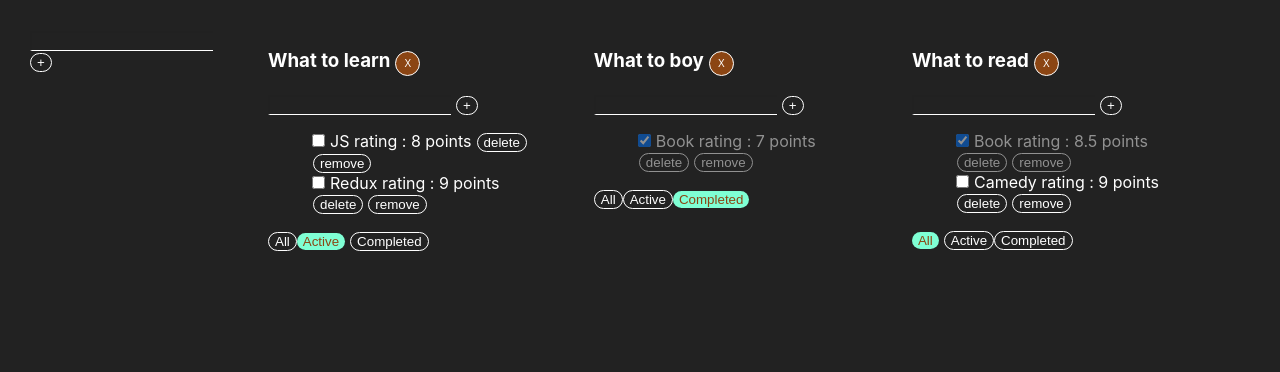
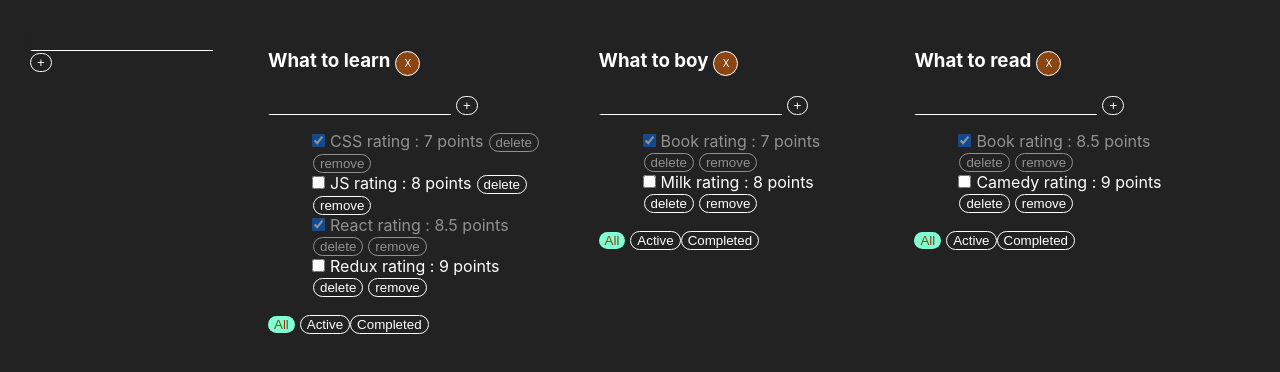
Before and after one commit to IvanSlivenko/todo-list-from-it-camasutra, a React (Create React App) app in the folder it-incubator-todolist-ts/: page / in a window 1280 px wide. Shown: the top 372 px of the page. Built offline with nearby package versions, Linux system fonts and the light colour scheme.

Commit message:
04-02-2025-17-30

```diff
--- a/it-incubator-todolist-ts/src/App.tsx
+++ b/it-incubator-todolist-ts/src/App.tsx
@@ -91,8 +91,8 @@ function App() {
 
 
     let [todolists, setTodolist] = useState<Array<TodoListType>>([
-        {id: totolistId1, title: "What to learn", filter: "active"},
-        {id: totdolistId2, title: "What to boy", filter: "complited"},
+        {id: totolistId1, title: "What to learn", filter: "all"},
+        {id: totdolistId2, title: "What to boy", filter: "all"},
         {id: totdolistId3, title: "What to read", filter: "all"},
 
 
@@ -128,8 +128,8 @@ function App() {
         <div className="App App-header">
             {/*<input/>*/}
             {/*    <button>+</button>*/}
-            <AddItemForm id={"www"} addTask={()=>{
-                console.log()}}/>
+            <AddItemForm addItem={(title:string)=>{
+                console.log(String(title))}}/>
             {
                 todolists.map((tl) => {
 
--- a/it-incubator-todolist-ts/src/Components/AddItemForm.tsx
+++ b/it-incubator-todolist-ts/src/Components/AddItemForm.tsx
@@ -1,8 +1,7 @@
 import React, {ChangeEvent, KeyboardEvent, useState} from "react";
 
 type AddItemFormPropsType = {
-    id: string
-    addTask: (title: string, todolistId: string) => void
+    addItem: (title: string) => void
 
 }
 
@@ -21,7 +20,7 @@ export function AddItemForm(props: AddItemFormPropsType) {
         }
 
         if (newTaskTitle.trim() !== "") {
-            props.addTask(newTaskTitle, props.id);
+            props.addItem(newTaskTitle);
             setNewTaskTitle("");
             setError(null)
         } else {
@@ -32,7 +31,7 @@ export function AddItemForm(props: AddItemFormPropsType) {
     const onKeyDownHandler = (e: KeyboardEvent<HTMLInputElement>) => {
         setError(null)
         if (e.ctrlKey && e.key === "Enter" && newTaskTitle.trim() !== "") {
-            props.addTask(newTaskTitle, props.id);
+            props.addItem(newTaskTitle);
             setNewTaskTitle("");
         }
     };
--- a/it-incubator-todolist-ts/src/Components/Todolist.tsx.tsx
+++ b/it-incubator-todolist-ts/src/Components/Todolist.tsx.tsx
@@ -25,37 +25,6 @@ type PropsType = {
 }
 
 export function Todolist(props: PropsType) {
-
-    // const [newTaskTitle, setNewTaskTitle] = useState("")
-    // const [error, setError] = useState<string | null>(null)
-
-    // const onNewTitleChangeHandler = (e: ChangeEvent<HTMLInputElement>) => {
-    //     setNewTaskTitle(e.currentTarget.value)
-    // }
-
-    // const onKeyDownHandler = (e: KeyboardEvent<HTMLInputElement>) => {
-    //     setError(null)
-    //     if (e.ctrlKey && e.key === "Enter" && newTaskTitle.trim() !== "") {
-    //         props.addTask(newTaskTitle,props.id);
-    //         setNewTaskTitle("");
-    //     }
-    // };
-
-    // const addTask = () => {
-    //     if (newTaskTitle.trim() === "херня") {
-    //         console.log("Ви написали слово - Херня -")
-    //         return
-    //     }
-    //
-    //     if (newTaskTitle.trim() !== "") {
-    //         props.addTask(newTaskTitle, props.id);
-    //         setNewTaskTitle("");
-    //         setError(null)
-    //     } else {
-    //         setError("Title is required")
-    //     }
-    // }
-
     const onAllClickHandler = () => {
         props.changeFilter("all", props.id)
     }
@@ -71,6 +40,10 @@ export function Todolist(props: PropsType) {
     const removeTodolist =() => {
         props.removeTodolist(props.id)}
 
+    const addTask = (title: string) =>{
+        props.addTask(title, props.id)
+    }
+
     return (
         <div>
             <h3>{props.title}
@@ -80,7 +53,7 @@ export function Todolist(props: PropsType) {
 
                 >X</button>
             </h3>
-            <AddItemForm id={props.id} addTask={props.addTask}/>
+            <AddItemForm  addItem={addTask}/>
             <ul>
 
                 {
```
Also changed, not shown: 1 other file (tests, documents, lock files or other folders).
